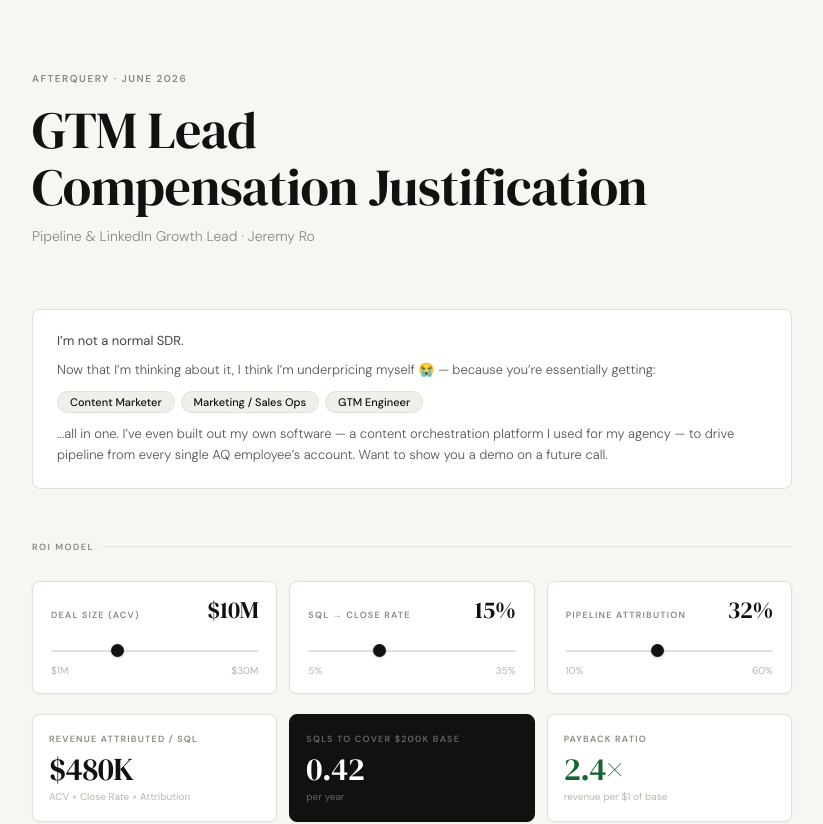
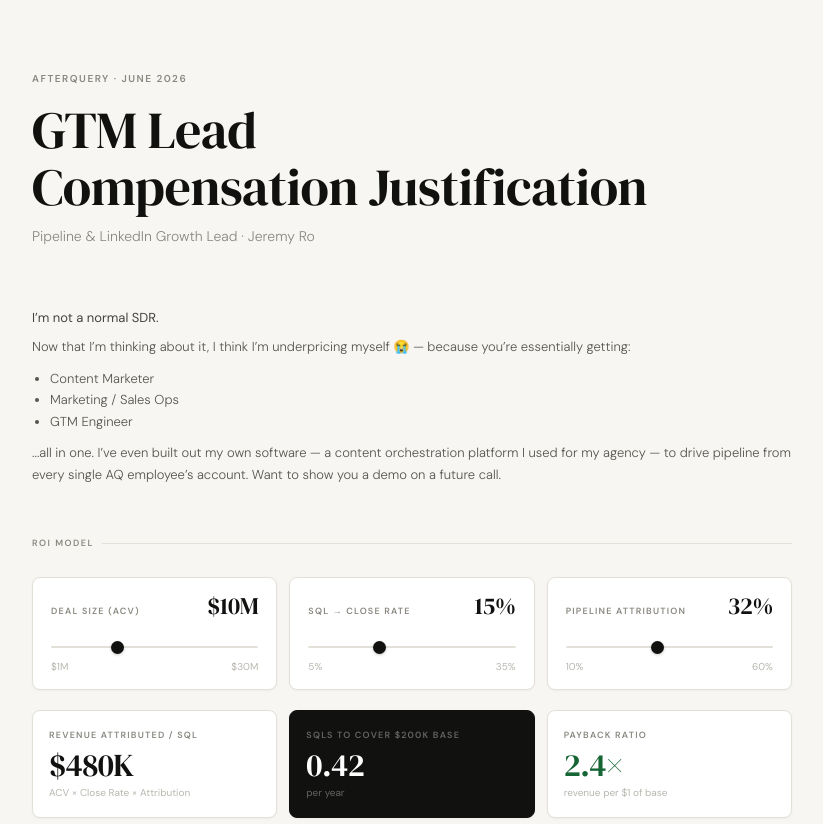
Before and after one commit to jeremyjro/jeremyjro, a Next.js app: page /comp in a window 1280 px wide. Shown: the top 824 px of the page, without its empty margins (228-1051 px from the left). Built offline with nearby package versions, Linux system fonts and the light colour scheme.

Commit message:
Note block: plain text, no card styling

```diff
--- a/app/comp/page.module.css
+++ b/app/comp/page.module.css
@@ -47,10 +47,6 @@
 /* ── Note block ── */
 
 .noteBlock {
-  background: #ffffff;
-  border: 1px solid #e2e0d8;
-  border-radius: 8px;
-  padding: 22px 24px;
   margin-bottom: 52px;
 }
 
@@ -76,23 +72,17 @@
 }
 
 .noteList {
-  list-style: none;
-  padding: 0;
+  list-style: disc;
+  padding-left: 18px;
   margin: 0 0 10px 0;
-  display: flex;
-  flex-wrap: wrap;
-  gap: 6px;
 }
 
 .noteList li {
   font-family: 'DM Sans', system-ui, sans-serif;
-  font-size: 11px;
-  font-weight: 500;
-  color: #111110;
-  background: #f0efe9;
-  border: 1px solid #e2e0d8;
-  border-radius: 20px;
-  padding: 3px 12px;
+  font-size: 13px;
+  font-weight: 300;
+  color: #555550;
+  line-height: 1.65;
 }
 
 /* ── Sections ── */
```
